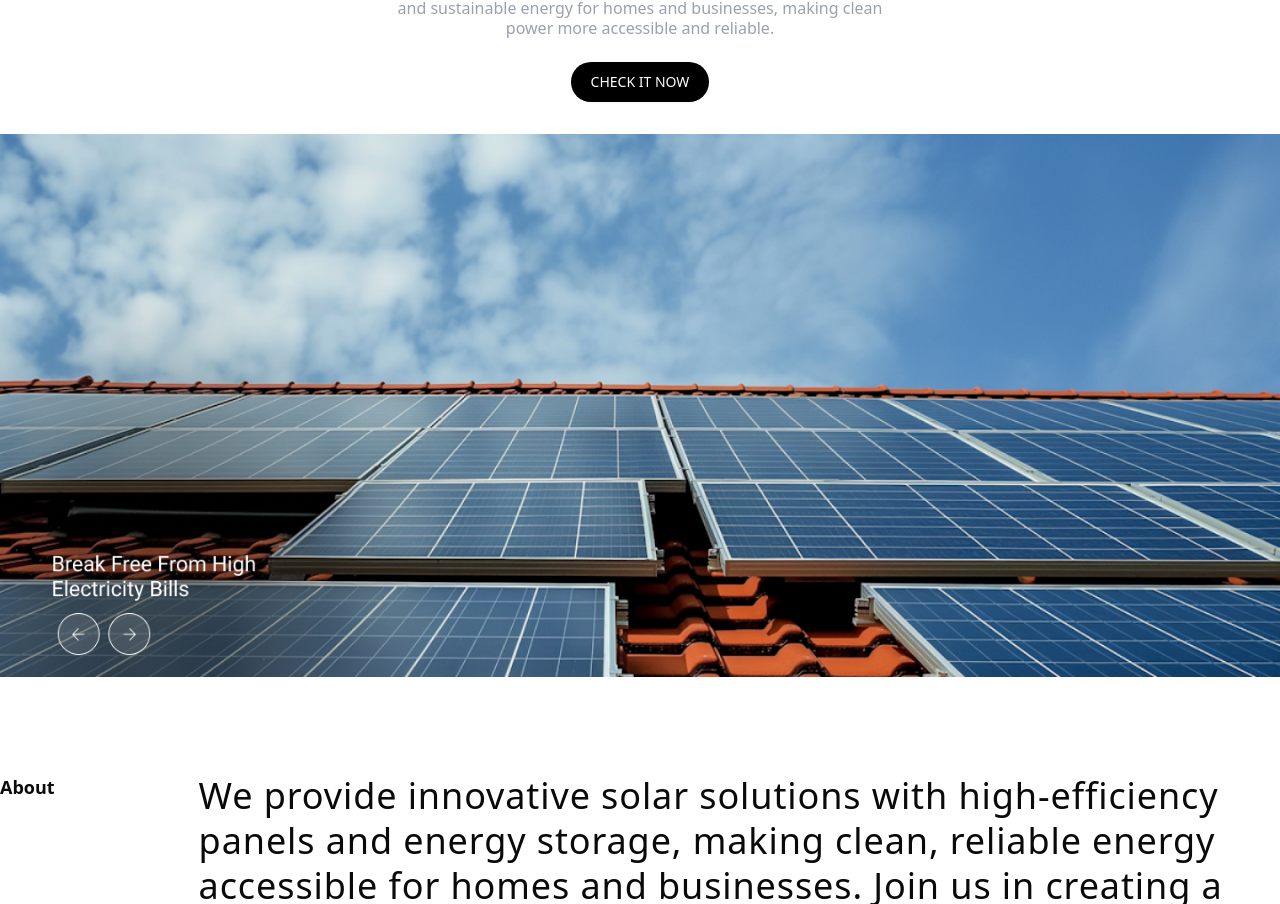
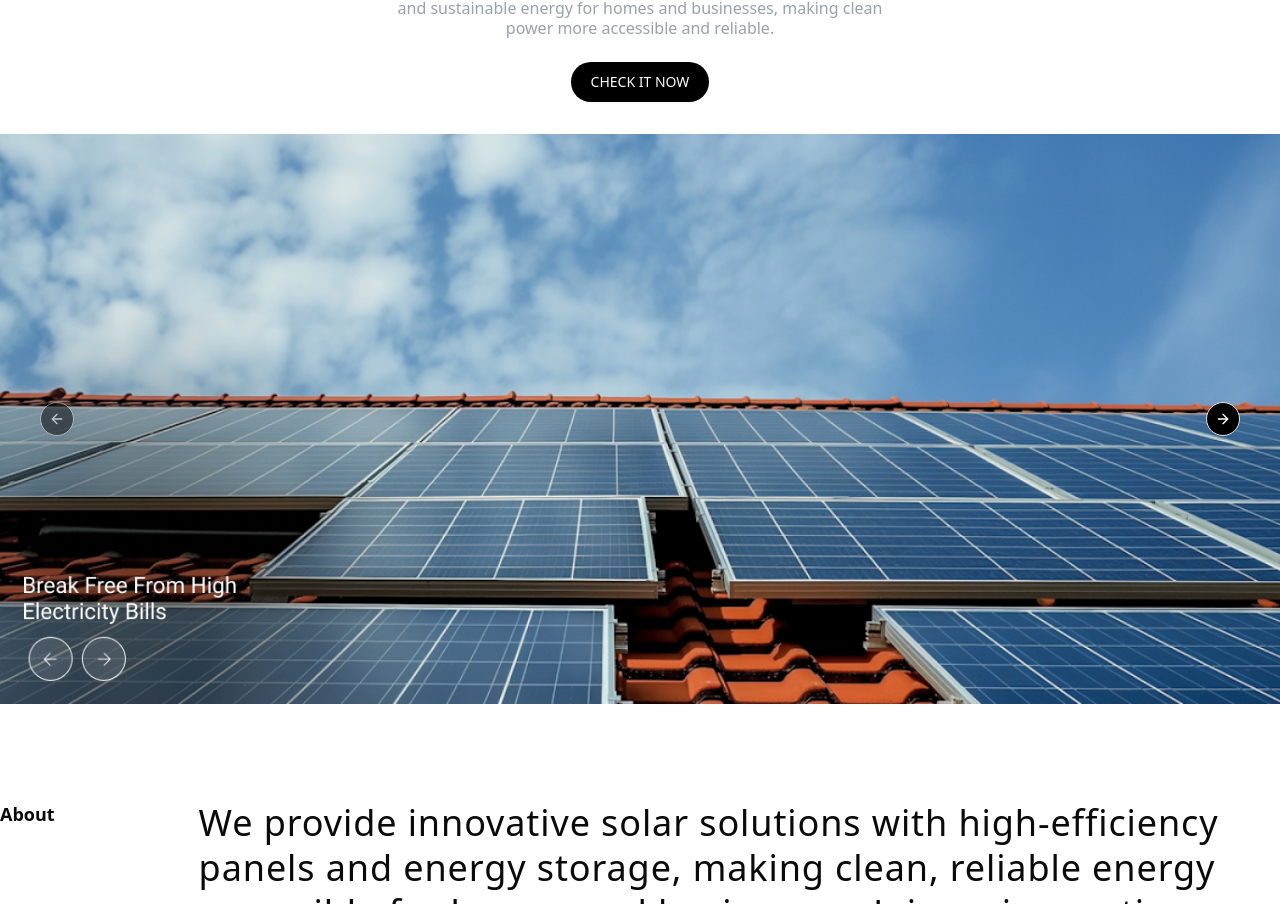
Before and after one commit to Kaveeshala/landing-page2, a Next.js app: page / in a window 1280 px wide. Shown: the part 370-1274 px from the top of the page. Built offline with nearby package versions, Linux system fonts and the light colour scheme.

Commit message:
modify HeroSection

```diff
--- a/app/components/HeroSection.jsx
+++ b/app/components/HeroSection.jsx
@@ -1,49 +1,53 @@
+"use client";
+
+import * as React from "react";
+import { Carousel, CarouselContent, CarouselItem, CarouselNext, CarouselPrevious } from "@/components/ui/carousel";
+import Image from "next/image";
 import { Button } from "@/components/ui/button";
-import { Carousel, CarouselContent, CarouselItem } from "@/components/ui/carousel";
-import Image from "next/image";
-import "@fontsource/roboto/400.css"
 
 const images = [
   "/images/Hero_Image_Carousel.png",
-    "/images/Hero_Image_Carousel.png",
-    "/images/Hero_Image_Carousel.png"
+  "/images/solarpanel1.jpg",
+  "/images/solarpanel2.jpg",
 ];
 
 export default function HeroSection() {
   return (
-    <div className="flex  flex-col items-center justify-center text-center mt-30">
-      <h1 className="text-7xl  tracking-wider">Power Your World,</h1>
-      <h1 className="text-7xl  tracking-wider">Protect Our Planet</h1>
-
+    <div className="flex flex-col items-center justify-center text-center mt-30">
+      <h1 className="text-7xl tracking-wider">Power Your World,</h1>
+      <h1 className="text-7xl tracking-wider">Protect Our Planet</h1>
 
       <p className="max-w-lg text-base font-roboto leading-tight text-gray-400 mt-4">
-        Sunova specializes in innovative solar solutions,
-        providing efficient and sustainable energy for homes
-        and businesses, making clean power more accessible
-        and reliable.
+        Sunova specializes in innovative solar solutions, providing efficient and sustainable energy for homes and businesses, making clean power more accessible and reliable.
       </p>
 
       <Button className="bg-black text-white px-5 py-5 rounded-full mt-6">
         CHECK IT NOW
       </Button>
 
-      {/* image carousel*/}
-      <div className="w-screen mt-8">
-        <Carousel>
+      {/* Image carousel with fixed buttons */}
+      <div className="relative w-screen mt-8">
+        <Carousel className="w-full  mx-auto"> {/* Centered Carousel */}
           <CarouselContent>
-                {images.map ((src, index) => (
+            {images.map((src, index) => (
               <CarouselItem key={index} className="w-full">
+                <div className="w-full h-[570px]"> {/* Set fixed height */}
                   <Image
                     src={src}
                     alt={`Slide ${index + 1}`}
                     width={1920}
-                          height={1080}
-                          className="w-full h-auto object-contain"
+                    height={500}
+                    className="w-full h-full object-cover"
                     priority
                   />
+                </div>
               </CarouselItem>
             ))}
           </CarouselContent>
+
+          <CarouselPrevious className="absolute left-10 top-1/2 transform -translate-y-1/2 bg-black text-white p-4 rounded-full" />
+          <CarouselNext className="absolute right-10 top-1/2 transform -translate-y-1/2 bg-black text-white p-4 rounded-full" />
+
         </Carousel>
       </div>
     </div>
```
Also changed, not shown: public/images/solarpanel1.jpg (added), public/images/solarpanel2.jpg (added). Lines whose indentation alone changed are shown as unchanged.
